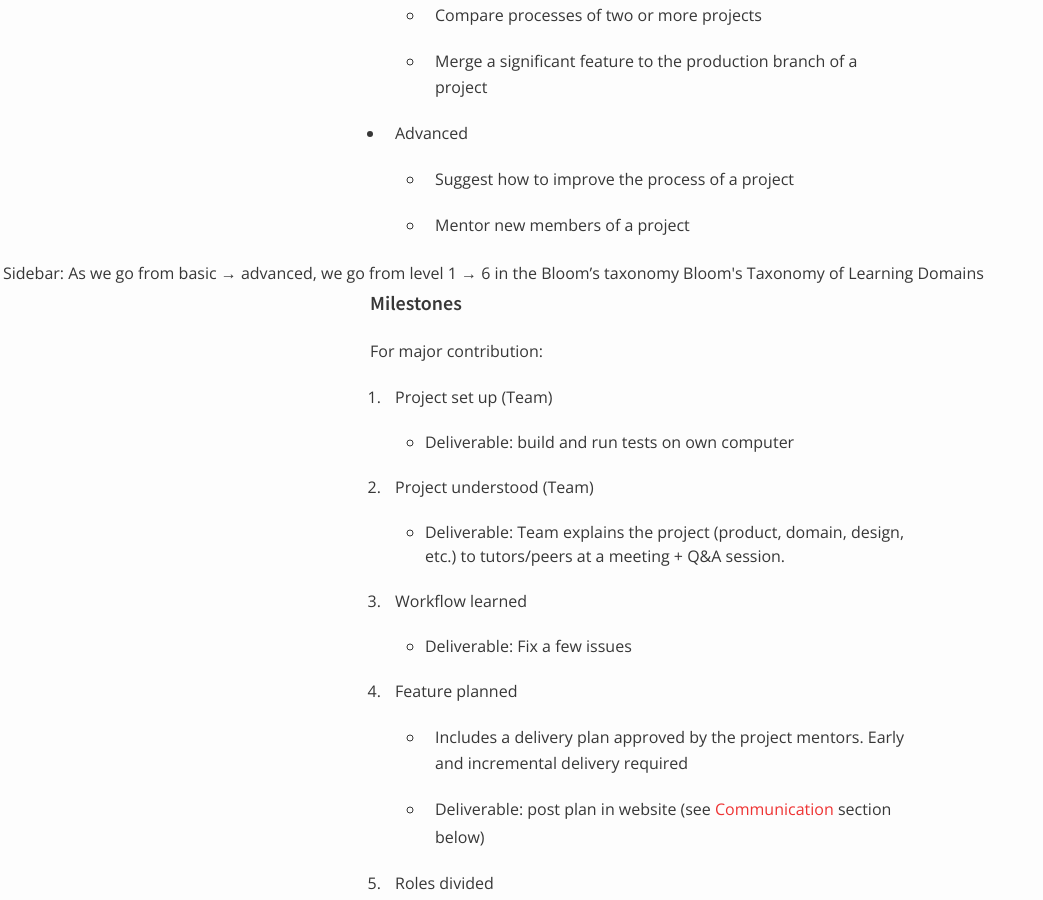
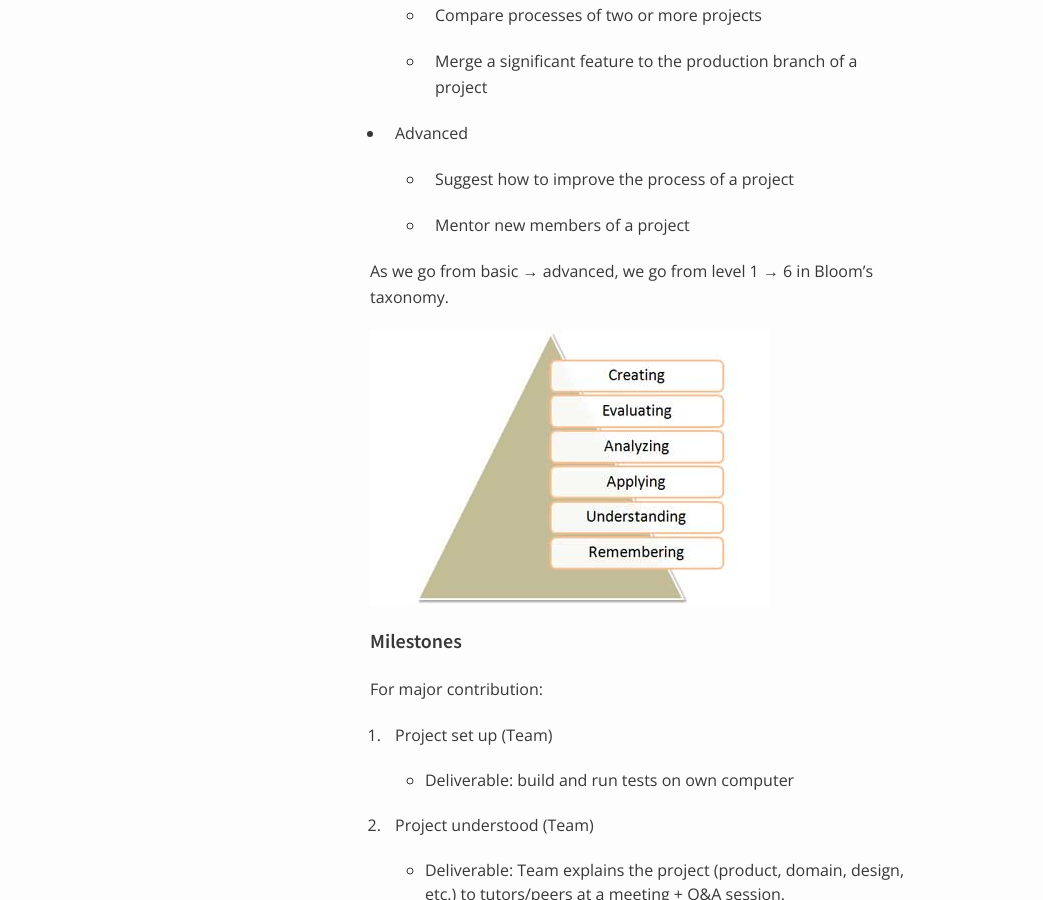
Before and after one commit to nus-oss/cs3281-AY1516S2-website, a Jekyll site: the page built from about/module_structure.md, in a window 1280 px wide and 900 px high, scrolled down 2288 px. Shown: the whole window, without its empty margins (0-1043 px from the left). Built offline with Jekyll 4.4.1, drawn with Linux system fonts in a browser that asks for light colours.

Commit message:
Fix Bloom's taxonomy link.

```diff
--- a/about/module_structure.md
+++ b/about/module_structure.md
@@ -9,8 +9,7 @@ permalink: /about/module_structure/
 
 ## Learning outcomes
 
-There are two main Intended Learning Outcomes, to be achieved at *basic*, *intermediate*, and
-*advanced* levels.
+There are two main Intended Learning Outcomes, to be achieved at *basic*, *intermediate*, and *advanced* levels.
 
 ### ILO1. Able to work in big production systems (80%)
 
@@ -22,7 +21,7 @@ be an *external* project.
 * Internal projects: HubTurbo (HT), PowerPointLabs (PL), TEAMMATES (TM), Coursemology (CM)
 
 * External projects: Socket.IO (SI), Code Bender (CB), Any well-known, big, mature OSS project (e.g.
-projects that take part in GSoC).
+  projects that take part in GSoC).
 
 You must do a *major contribution* to one of the projects and one *minor contribution* to the other
 project
@@ -81,10 +80,9 @@ contribution to one project and minor contributions to 3 other projects.
 
   * Mentor new members of a project
 
-<table> <tr> <td>Sidebar: As we go from basic → advanced, we go from level 1 → 6 in the
-Bloom’s taxonomy
+As we go from basic → advanced, we go from level 1 → 6 in Bloom’s taxonomy.
 
-Bloom's Taxonomy of Learning Domains</td> </tr> </table>
+![Bloom's Taxonomy](../blooms_taxonomy.png)
 
 #### Milestones
 
```
Also changed, not shown: about/blooms_taxonomy.png (added).
